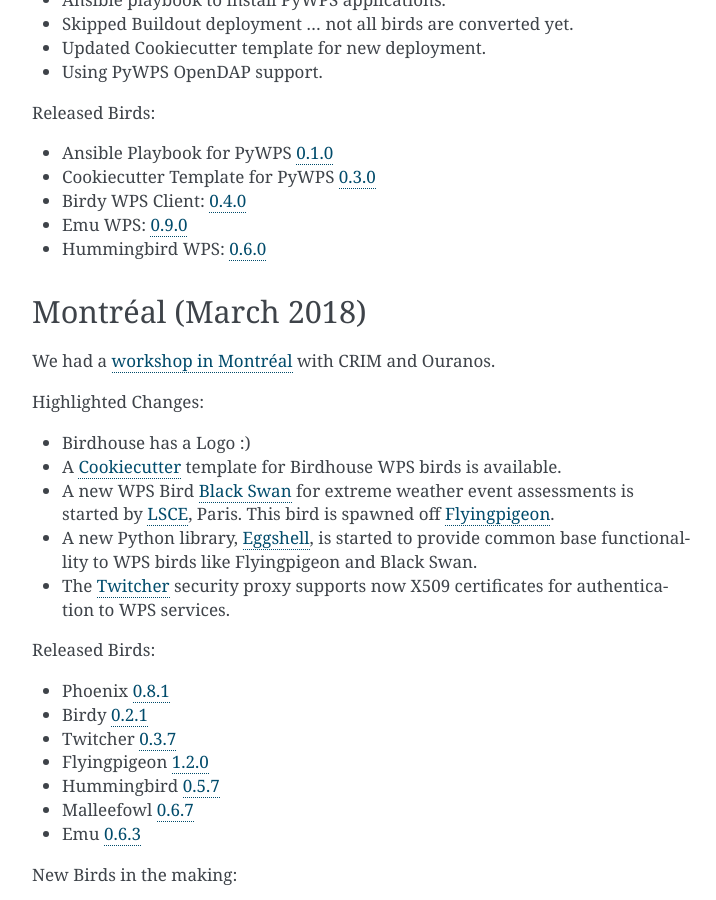
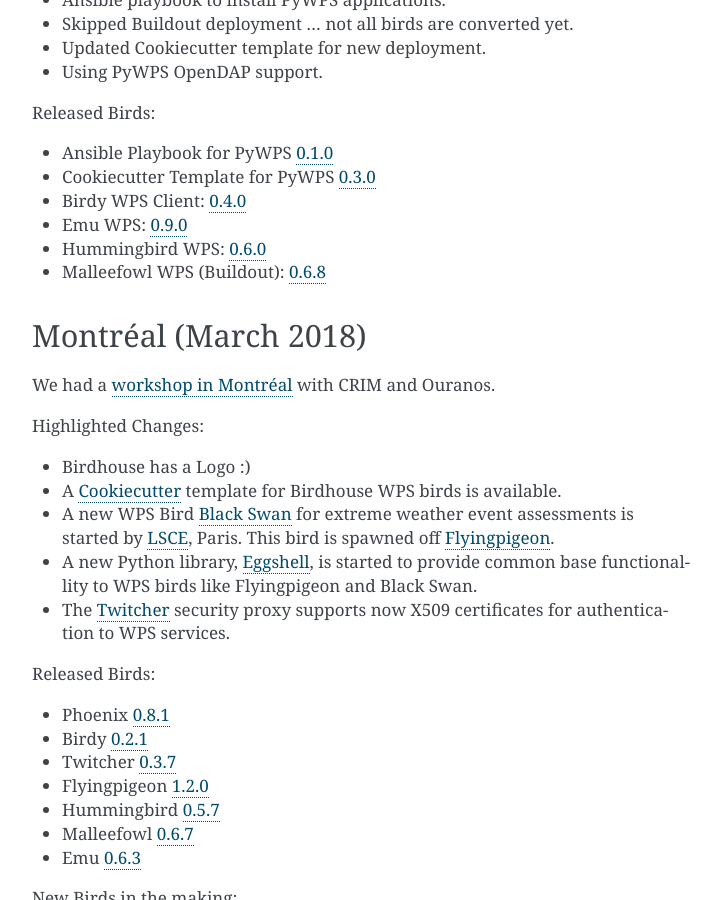
Before and after one commit to bird-house/birdhouse-docs, a Sphinx documentation site: the page built from docs/source/release_notes.rst, in a window 1280 px wide and 900 px high, scrolled down 828 px. Shown: the whole window, without its empty margins (388-1104 px from the left). Built offline with Sphinx 7.4.7, drawn with Linux system fonts in a browser that asks for light colours.

Commit message:
added malleefowl release

```diff
--- a/docs/source/release_notes.rst
+++ b/docs/source/release_notes.rst
@@ -37,6 +37,7 @@
 * Birdy WPS Client: `0.4.0 <https://github.com/bird-house/birdy/releases/tag/v0.4.0>`_
 * Emu WPS: `0.9.0 <https://github.com/bird-house/emu/releases/tag/v0.9.0>`_
 * Hummingbird WPS: `0.6.0 <https://github.com/bird-house/hummingbird/releases/tag/v0.6.0>`_
+* Malleefowl WPS (Buildout): `0.6.8 <https://github.com/bird-house/malleefowl/releases/tag/v0.6.8>`_
 
 Montréal (March 2018)
 =====================
```
